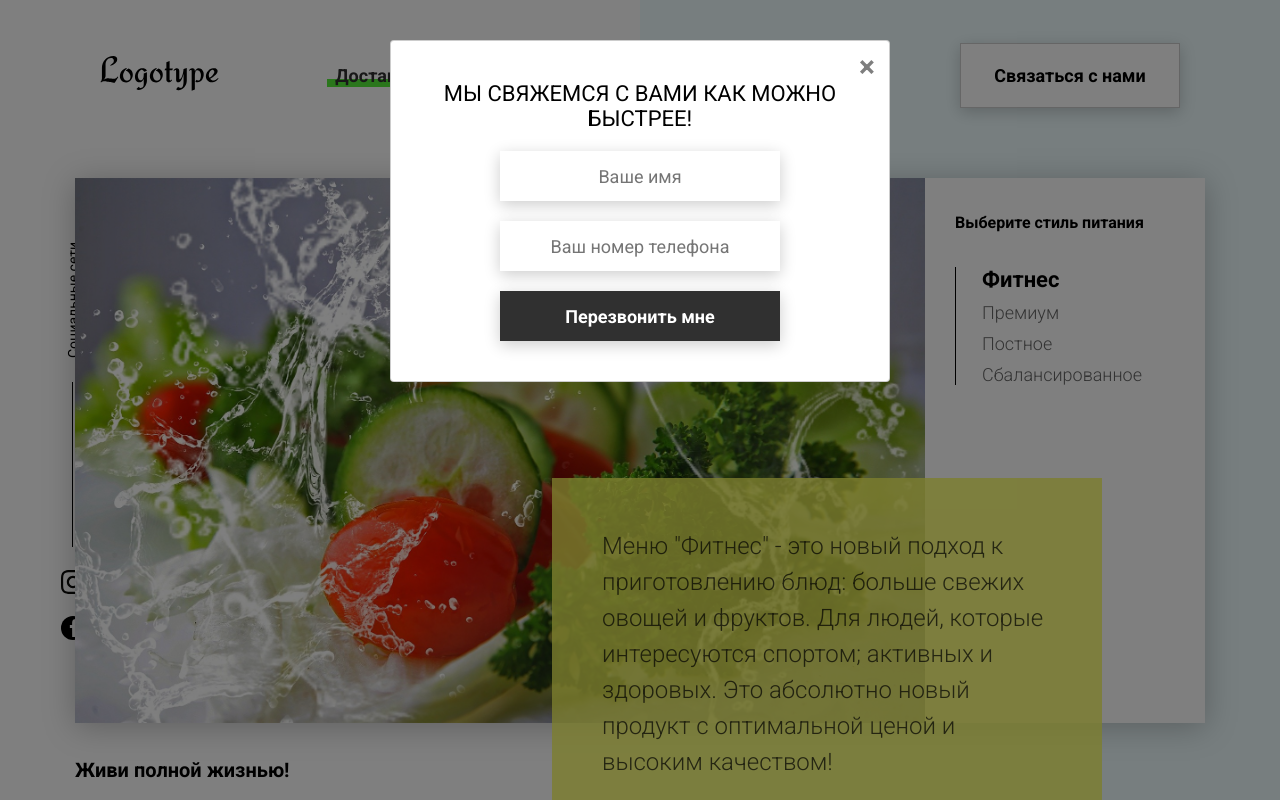
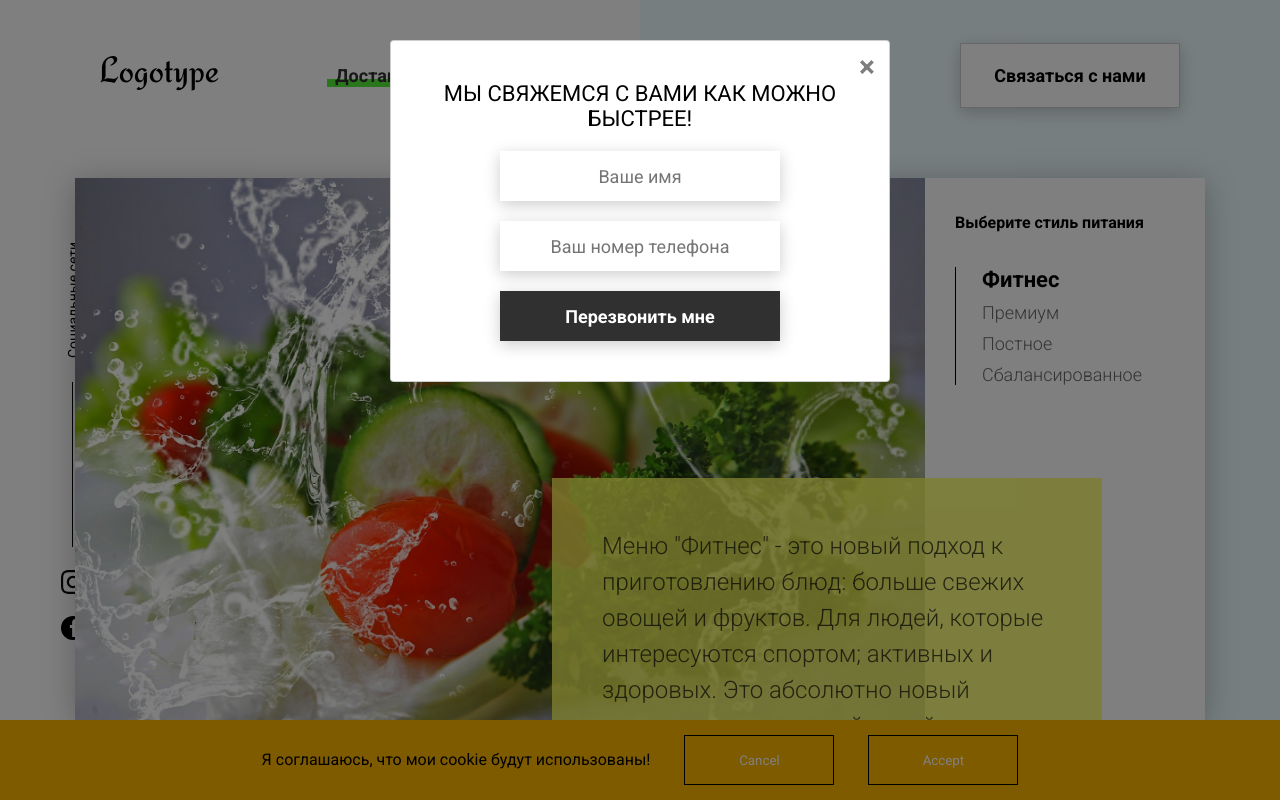
Before and after one commit to derevyankoolx/food, a website: page index.html in a window 1280 px wide. Shown: the top 800 px of the page. Drawn offline with nearby package versions, Linux system fonts and the light colour scheme; no server answers.

Commit message:
added cookies

```diff
--- /dev/null
+++ b/css/cookieConsent.css
@@ -0,0 +1,26 @@
+.popup {
+    position: fixed;
+    bottom: -100%;
+    width: 100%;
+    height: 80px;
+    background-color: rgb(255, 183, 0);
+    display: flex;
+    justify-content: center;
+    align-items: center;
+    transition: all .3s;
+}
+
+.popup_active {
+    bottom: 0;
+}
+
+.btn_cookie {
+    cursor: pointer;
+    width: 150px;
+    height: 50px;
+    text-align: center;
+    color: #fff;
+    margin-left: 30px;
+    border: 1px solid #000;
+    background-color: transparent;
+}
--- a/index.html
+++ b/index.html
@@ -1,11 +1,14 @@
 <!DOCTYPE html>
 <html lang="en">
+
 <head>
     <meta charset="UTF-8">
     <meta name="viewport" content="width=device-width, initial-scale=1.0">
     <title>Food</title>
+    <link rel="stylesheet" href="css/cookieConsent.css">
     <link rel="stylesheet" href="css/style.css">
 </head>
+
 <body>
     <header class="header">
         <div class="header__left-block">
@@ -18,7 +21,7 @@
             </nav>
         </div>
         <div class="header__right-block">
-            <button data-modal  class="btn btn_white">Связаться с нами</button>
+            <button data-modal class="btn btn_white">Связаться с нами</button>
         </div>
     </header>
     <div class="sidepanel">
@@ -39,25 +42,31 @@
                 <div class="tabcontent">
                     <img src="img/tabs/vegy.jpg" alt="vegy">
                     <div class="tabcontent__descr">
-                        Меню "Фитнес" - это новый подход к приготовлению блюд: больше свежих овощей и фруктов. Для людей, которые интересуются спортом; активных и здоровых. Это абсолютно новый продукт с оптимальной ценой и высоким качеством!
+                        Меню "Фитнес" - это новый подход к приготовлению блюд: больше свежих овощей и фруктов. Для
+                        людей, которые интересуются спортом; активных и здоровых. Это абсолютно новый продукт с
+                        оптимальной ценой и высоким качеством!
                     </div>
                 </div>
                 <div class="tabcontent">
                     <img src="img/tabs/elite.jpg" alt="elite">
                     <div class="tabcontent__descr">
-                        Меню “Премиум” - мы используем не только красивый дизайн упаковки, но и качественное исполнение блюд. Красная рыба, морепродукты, фрукты - ресторанное меню без похода в ресторан!
+                        Меню “Премиум” - мы используем не только красивый дизайн упаковки, но и качественное исполнение
+                        блюд. Красная рыба, морепродукты, фрукты - ресторанное меню без похода в ресторан!
                     </div>
                 </div>
                 <div class="tabcontent">
                     <img src="img/tabs/post.jpg" alt="post">
                     <div class="tabcontent__descr">
-                        Наше специальное “Постное меню” - это тщательный подбор ингредиентов: полное отсутствие продуктов животного происхождения. Полная гармония с собой и природой в каждом элементе! Все будет Ом!
+                        Наше специальное “Постное меню” - это тщательный подбор ингредиентов: полное отсутствие
+                        продуктов животного происхождения. Полная гармония с собой и природой в каждом элементе! Все
+                        будет Ом!
                     </div>
                 </div>
                 <div class="tabcontent">
                     <img src="img/tabs/hamburger.jpg" alt="hamburger">
                     <div class="tabcontent__descr">
-                        Меню "Сбалансированное" - это соответствие вашего рациона всем научным рекомендациям. Мы тщательно просчитываем вашу потребность в к/б/ж/у и создаем лучшие блюда для вас.
+                        Меню "Сбалансированное" - это соответствие вашего рациона всем научным рекомендациям. Мы
+                        тщательно просчитываем вашу потребность в к/б/ж/у и создаем лучшие блюда для вас.
                     </div>
                 </div>
                 <div class="tabheader">
@@ -82,7 +91,10 @@
             <div class="offer__text">
                 <h2 class="title">Что мы можем вам предложить?</h2>
                 <div class="offer__descr">
-                    Наша основная идея - это правильное питание. Оно может быть простым и вкусным. Мы не просто доставка, мы сервис! Мы взяли на себя все расчеты БЖУ, калорийности, объемов порций и прочие важные, но скучные аспекты. Вам остается только полезная, сытная и правильная еда, которую мы привозим прямо под дверь.
+                    Наша основная идея - это правильное питание. Оно может быть простым и вкусным. Мы не просто
+                    доставка, мы сервис! Мы взяли на себя все расчеты БЖУ, калорийности, объемов порций и прочие важные,
+                    но скучные аспекты. Вам остается только полезная, сытная и правильная еда, которую мы привозим прямо
+                    под дверь.
                 </div>
             </div>
             <div class="offer__action">
@@ -93,11 +105,14 @@
             <div class="offer__advantages">
                 <h2>Быстро и полезно</h2>
                 <div class="offer__advantages-text">
-                    Готовка дома занимает много сил, времени и нервов. Мы привозим еду сразу на целый день, и ты можешь действовать так, как тебе удобно, не подстраиваясь ни под кого и будучи уверенным в качестве продукта!
+                    Готовка дома занимает много сил, времени и нервов. Мы привозим еду сразу на целый день, и ты можешь
+                    действовать так, как тебе удобно, не подстраиваясь ни под кого и будучи уверенным в качестве
+                    продукта!
                 </div>
                 <h2>Правильный рацион</h2>
                 <div class="offer__advantages-text">
-                    Мы разработали специальное меню, где учтены все нюансы правильного питания, от баланса БЖУ до их приготовления и дробления рациона.
+                    Мы разработали специальное меню, где учтены все нюансы правильного питания, от баланса БЖУ до их
+                    приготовления и дробления рациона.
                 </div>
             </div>
             <div class="offer__slider">
@@ -152,7 +167,7 @@
                 </div>
                 <div class="calculating__choose calculating__choose_medium">
                     <input type="text" id="height" placeholder="Введите рост" class="calculating__choose-item">
-                    <input type="text" id="weight" placeholder="Введите вес"  class="calculating__choose-item">
+                    <input type="text" id="weight" placeholder="Введите вес" class="calculating__choose-item">
                     <input type="text" id="age" placeholder="Введите возраст" class="calculating__choose-item">
                 </div>
 
@@ -161,7 +176,8 @@
                 </div>
                 <div class="calculating__choose calculating__choose_big">
                     <div id="low" class="calculating__choose-item">Низкая активность </div>
-                    <div id="small"  class="calculating__choose-item calculating__choose-item_active">Невысокая активность</div>
+                    <div id="small" class="calculating__choose-item calculating__choose-item_active">Невысокая
+                        активность</div>
                     <div id="medium" class="calculating__choose-item">Умеренная активность</div>
                     <div id="high" class="calculating__choose-item">Высокая активность</div>
                 </div>
@@ -213,7 +229,8 @@
                 <div class="title">Акция для новых клиентов!</div>
                 <div class="promotion__descr">
                     Мы ценим каждого клиента и предлагаем вам стать одним из них на очень выгодных условиях.
-                    Каждому, кто закажет доставку питание на неделю, будет предоставлена скидка в размере <span>20%!</span>
+                    Каждому, кто закажет доставку питание на неделю, будет предоставлена скидка в размере
+                    <span>20%!</span>
                     <br><br>
                     Акция закончится 20 мая в 00:00
                 </div>
@@ -273,7 +290,20 @@
             </div>
         </div>
     </div>
+
+    <div class="popup">
+        <div class="container">
+            Я соглашаюсь, что мои cookie будут использованы!
+            <button class="btn_cookie" data-cancel>Cancel</button>
+            <button class="btn_cookie" data-confirm>Accept</button>
+        </div>
+    </div>
+
+
     <script src="https://cdnjs.cloudflare.com/ajax/libs/axios/1.4.0/axios.min.js"></script>
+    <script src="js/cookieConsent.js"></script>
     <script src="js/main.js"></script>
+
 </body>
+
 </html>
--- /dev/null
+++ b/js/cookieConsent.js
@@ -0,0 +1,43 @@
+window.addEventListener('DOMContentLoaded', () => {
+
+    const cookieStorage = {
+        getItem: (key) => {
+            const cookies = document.cookie
+                                           .split(';')
+                                           .map(cookie => cookie.split('='))
+                                           .reduce((acc, [key, value]) => ({...acc,
+                                                                           [key.trim()] : value}), {});
+            return cookies[key];
+        },
+        setItem: (key, value) => {
+            document.cookie = `${key}=${value};expires=Sunday, 16 Jul 3567 06:23:41 GMT`;
+        }
+    }
+
+    const storageType = cookieStorage;
+    const consentPropertyType = 'site_consent';
+
+    const hasConsented = () => storageType.getItem(consentPropertyType) === 'true' ? true : false;
+    const toggleStorage = (prop) => storageType.setItem(consentPropertyType, prop);
+
+    const popup = document.querySelector('.popup'),
+          btnConfirm = document.querySelector('[data-confirm]'),
+          btnCancel = document.querySelector('[data-cancel]');
+
+    if(hasConsented()) {
+        console.log('Loading...');
+    } else {
+        popup.classList.add('popup_active');
+    }
+
+    btnConfirm.addEventListener('click', () => {
+        toggleStorage(true);
+        popup.classList.remove('popup_active');
+        console.log('Loading...');
+    });
+
+    btnCancel.addEventListener('click', () => {
+        toggleStorage(false);
+        popup.classList.remove('popup_active');
+    });
+});
```
Also changed, not shown: js/main.js (+4 -4 lines).
